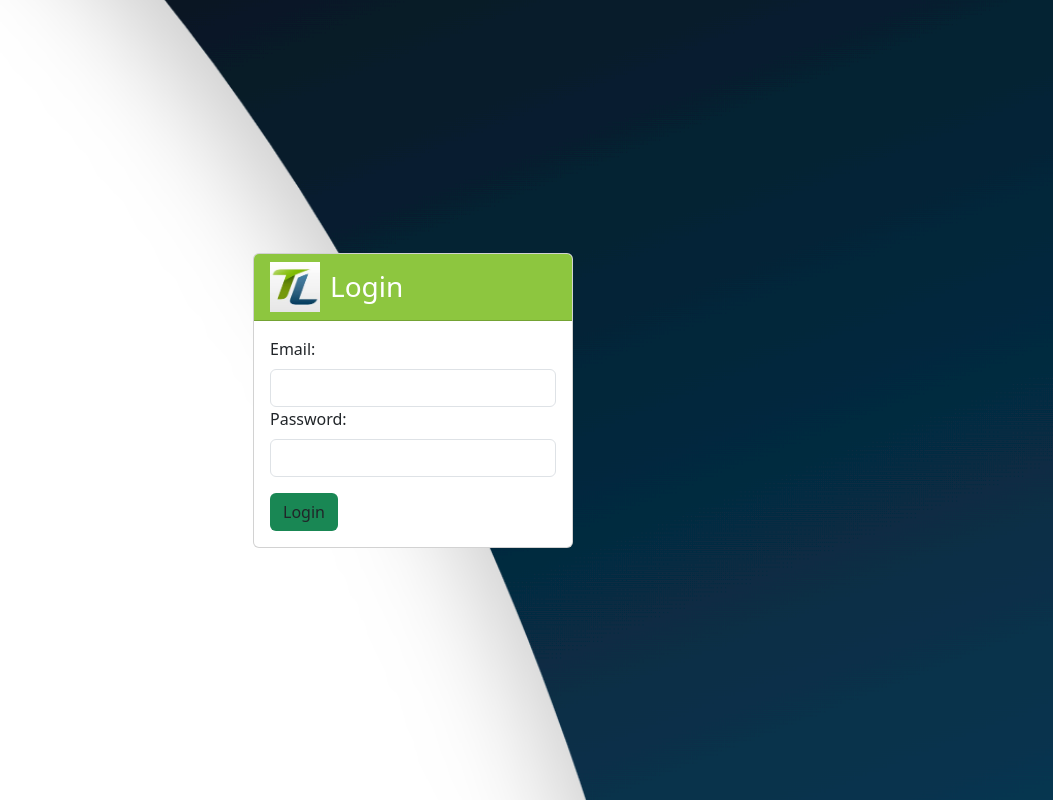
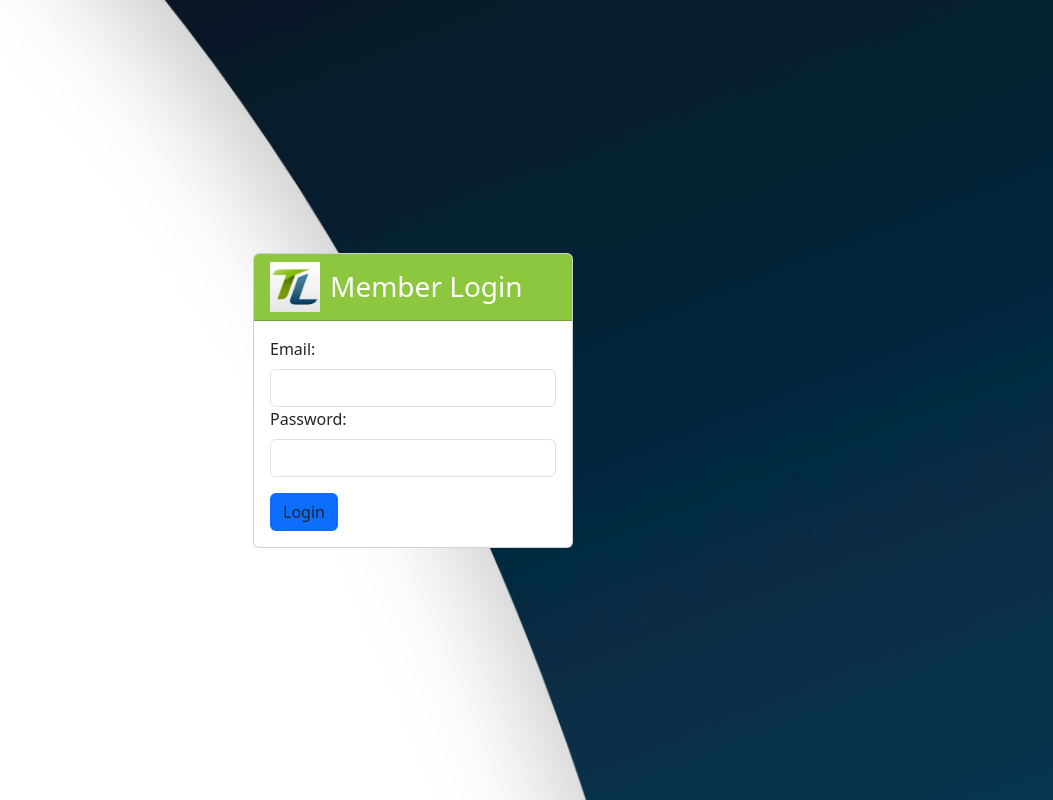
Before and after one commit to SamuelStephens1/DS4330-TwinLakesRegistration, a plain HTML site: page index.html in a window 1280 px wide. Shown: the whole page, without its empty margins (227-1280 px from the left). Drawn offline with nearby package versions, Linux system fonts and the light colour scheme.

Commit message:
Update index.html

```diff
--- a/index.html
+++ b/index.html
@@ -39,7 +39,7 @@
             <div class="card" style="width: 20rem;">
                 <div class="card-header bg-success text-white">
                     <img src="TWLogo.jpg" alt="Twin Lakes Logo">
-                    <h3 class="mb-0">Login</h3>
+                    <h3 class="mb-0">Member Login</h3>
                 </div>
                 <div class="card-body">
                     <form>
@@ -51,7 +51,7 @@
                             <label for="txtPassword" class="form-label">Password:</label>
                             <input id="txtPassword" type="password" class="form-control">
                         </div>
-                        <button id="btnLogin" type="button" class="btn bg-success mt-3">Login</button>
+                        <button id="btnLogin" type="button" class="btn bg-primary mt-3">Login</button>
                     </form>
                 </div>
             </div>
```
